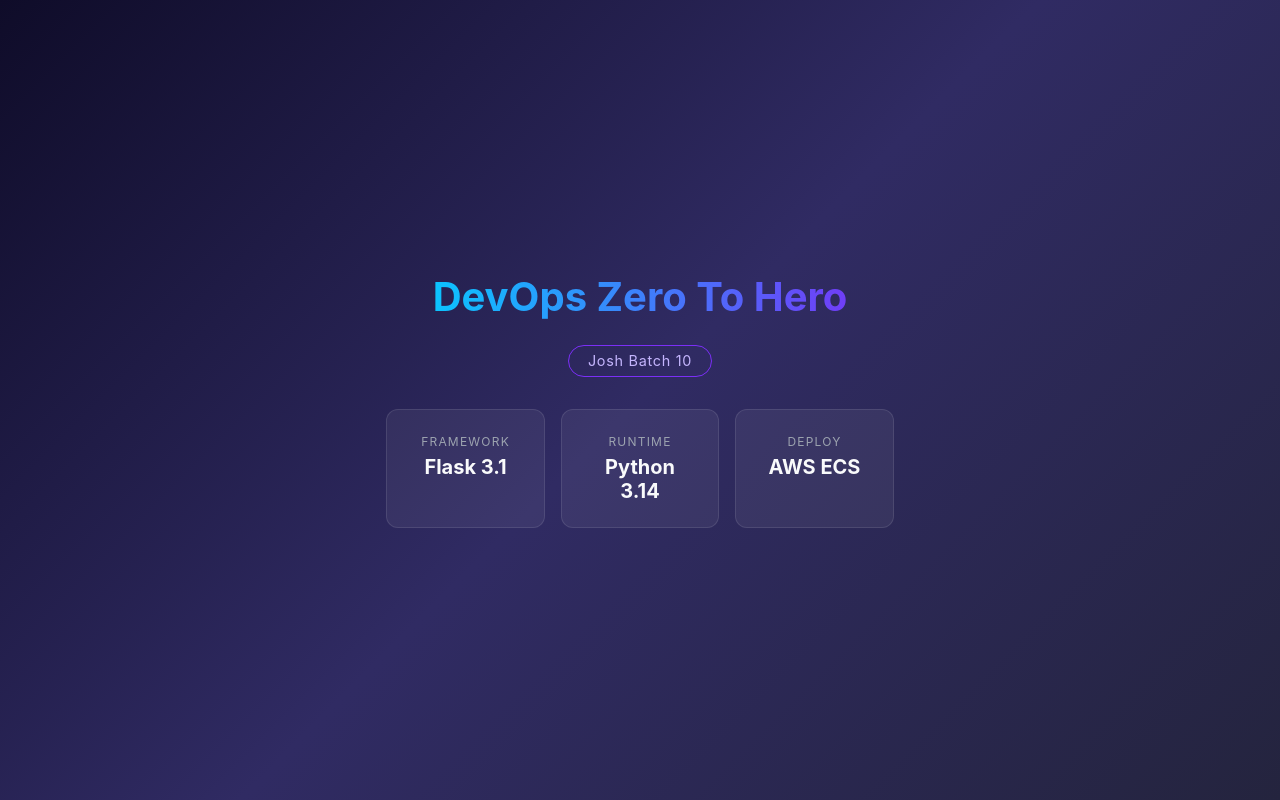
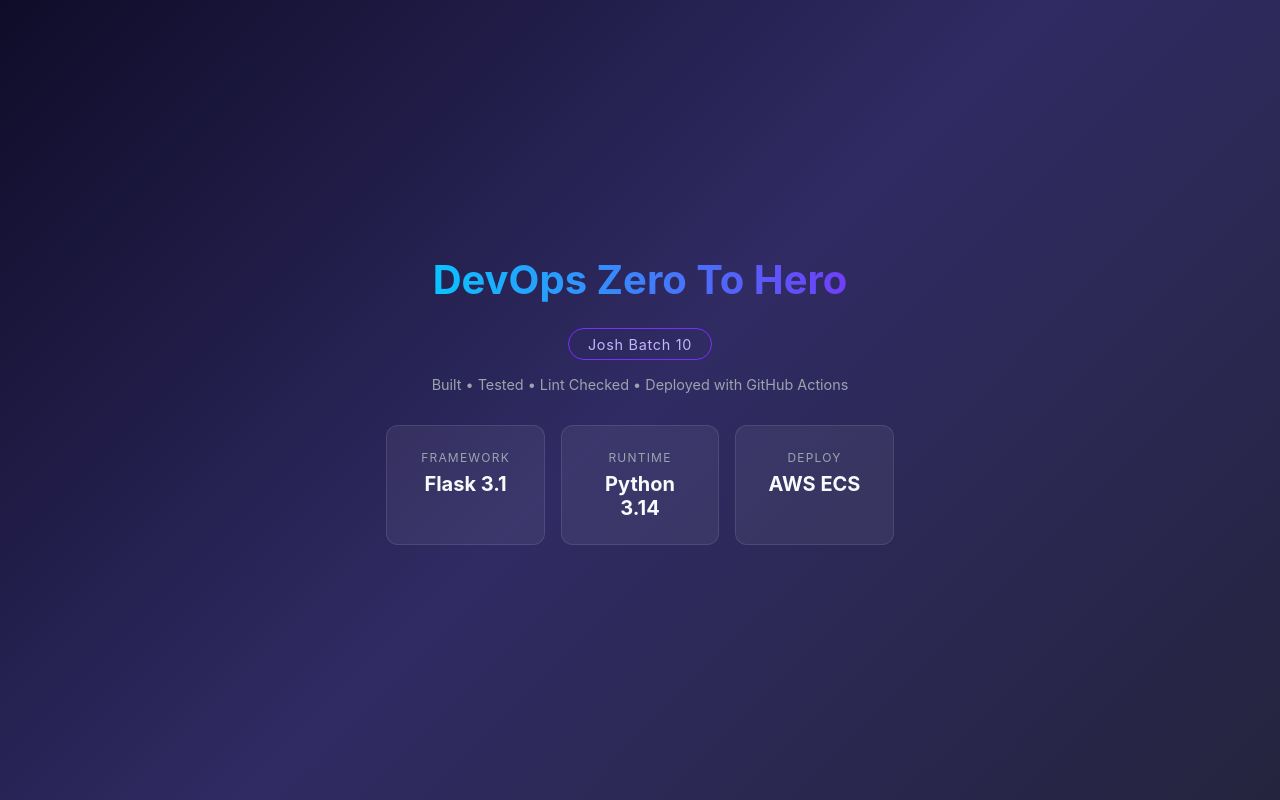
Before and after one commit to Aniruddhakharve/git-hub-actions-practise, a plain HTML site: page templates/index.html in a window 1280 px wide. Drawn offline with Linux system fonts and the light colour scheme.

Commit message:
updated index.html

```diff
--- a/templates/index.html
+++ b/templates/index.html
@@ -29,13 +29,18 @@
         }
         .badge {
             display: inline-block;
-            margin: 1rem 0 2rem;
+            margin: 1rem 0 1rem;
             padding: 0.4rem 1.2rem;
             border: 1px solid #7b2ff7;
             border-radius: 999px;
             font-size: 0.9rem;
             color: #c4b5fd;
             letter-spacing: 0.05em;
+        }
+        .pipeline {
+            margin-bottom: 2rem;
+            font-size: 0.9rem;
+            color: #9ca3af;
         }
         .cards {
             display: flex;
@@ -69,6 +74,11 @@
     <div class="container">
         <h1>DevOps Zero To Hero</h1>
         <div class="badge">Josh Batch 10</div>
+
+        <div class="pipeline">
+            Built • Tested • Lint Checked • Deployed with GitHub Actions
+        </div>
+
         <div class="cards">
             <div class="card">
                 <span>Framework</span>
```
